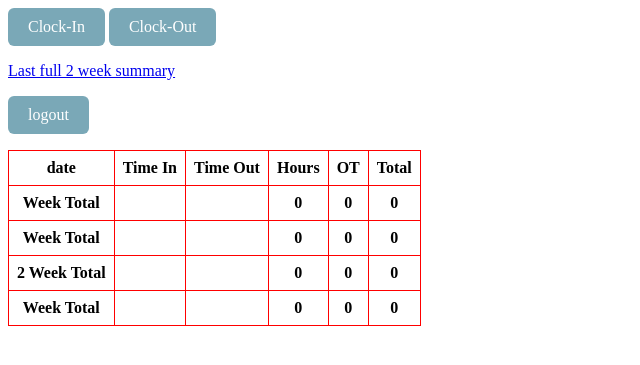
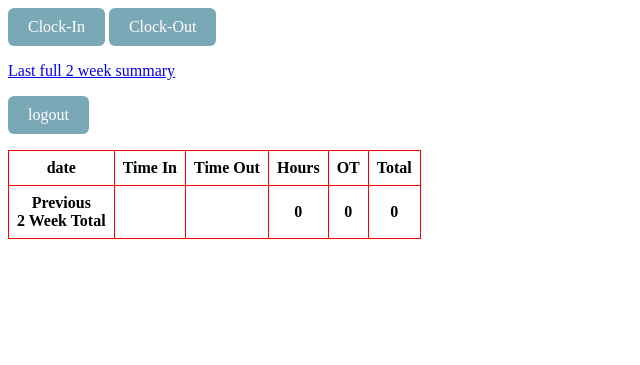
Before and after one commit to nimrodl/timeclock, a Django app: page /timeclock/ in a window 1280 px wide. Shown: the top 365 px of the page, without its empty margins (0-640 px from the left). Run offline with Django 3.2, Linux system fonts and the light colour scheme; a user stored in the database is signed in; tables that the repository leaves empty hold one stand-in row (values such as "Sample post"); lists and menus that the app fills with data are empty.

Commit message:
more minor format updates to events.html

```diff
--- a/timeclock/templates/timeclock/events.html
+++ b/timeclock/templates/timeclock/events.html
@@ -44,6 +44,7 @@ table{
 				<td>{{event.get_hours}}</td>
 			</tr>
 		{% endfor %}
+		{% if week %}
 		<tr>
 			<th>Week Total</th>
 			<th></th>
@@ -52,9 +53,10 @@ table{
 			<th>{{week.ot}}</th>
 			<th>{{week.total}}</th>
 		</tr>
+		{% endif %}
 		{% if forloop.revcounter0 == 1 %}
 		<tr>
-			<th>2 Week Total</th>
+			<th>Previous<br/>2 Week Total</th>
 			<th></th>
 			<th></th>
 			<th>{{object_list.paydata.reg}}</th>
```
